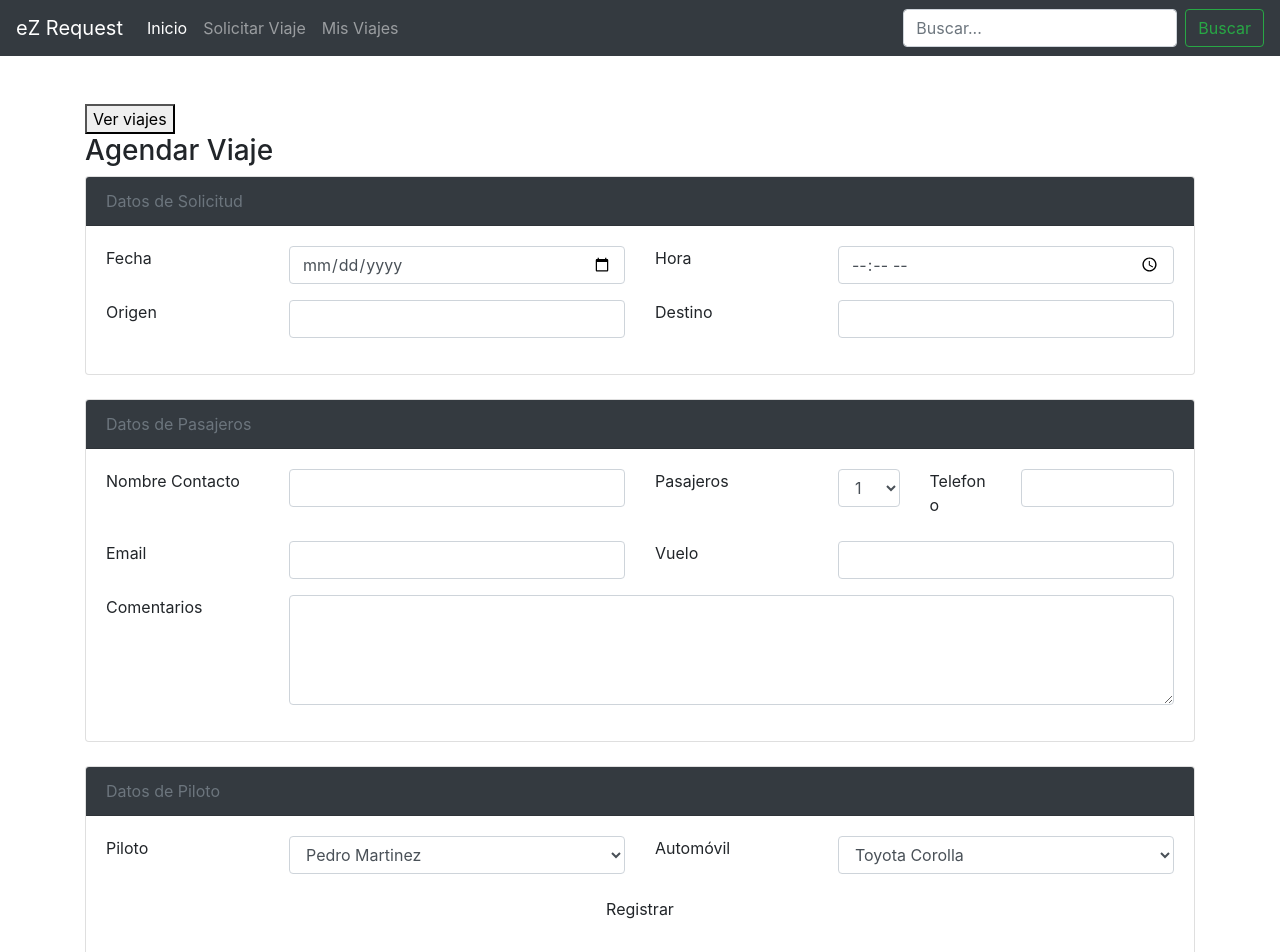
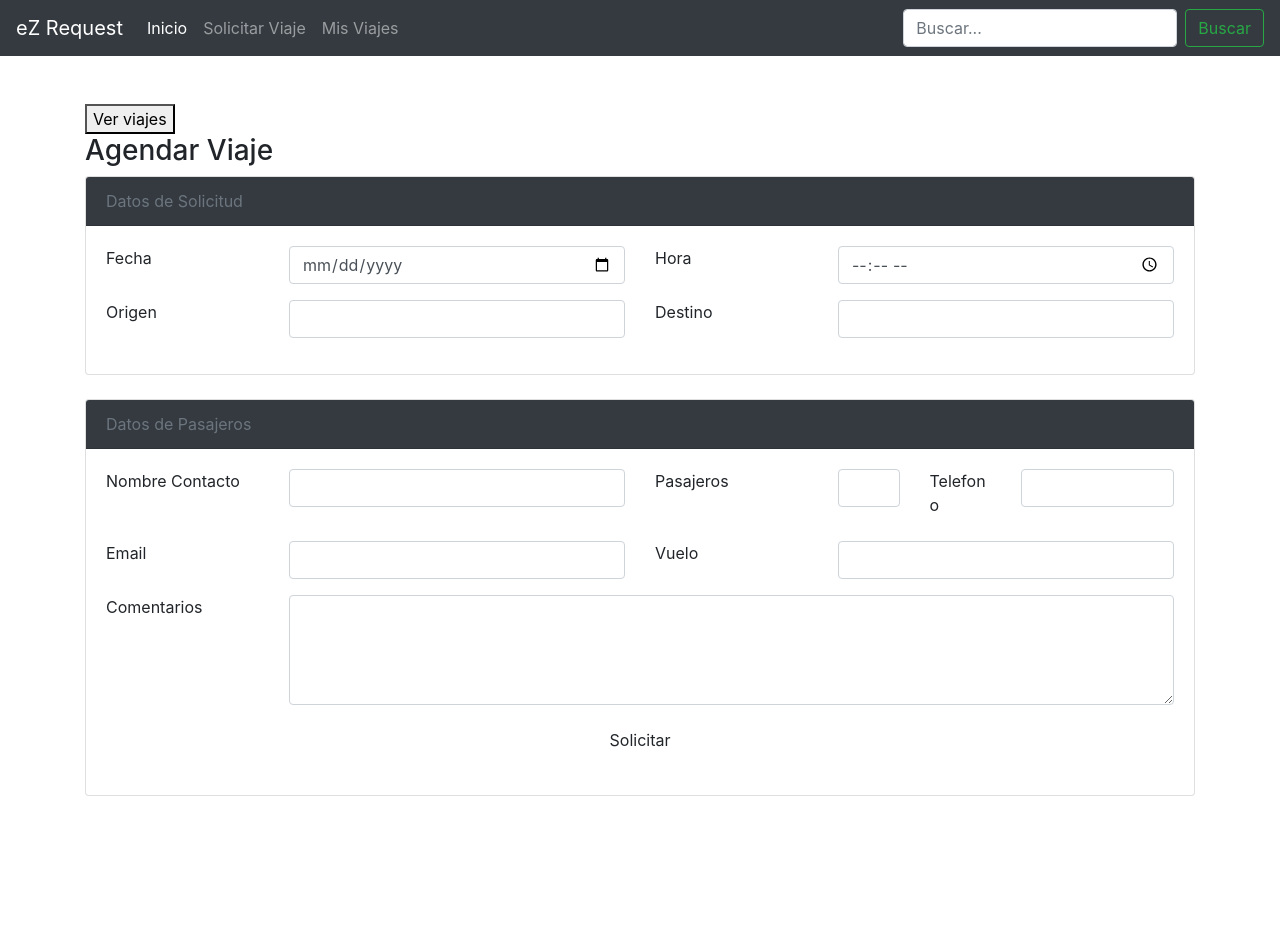
Before and after one commit to hugoqui/ezRequest, an Angular app in the folder eZRequest-App/: page /triprequest in a window 1280 px wide. Shown: the top 952 px of the page. After the commit the page ends 920 px from the top, so only its background shows below. Built offline with nearby package versions, Linux system fonts and the light colour scheme.

Commit message:
observable - error

```diff
--- /dev/null
+++ b/eZRequest-App/src/app/data.service.ts
@@ -0,0 +1,43 @@
+import { Injectable } from '@angular/core';
+import { BehaviorSubject } from 'rxjs/BehaviorSubject';
+import { HttpClient } from '@angular/common/http';
+import { Router } from '@angular/router';
+import { FormsModule, ReactiveFormsModule } from '@angular/forms';
+
+@Injectable()
+
+export class DataService {
+
+  public userName: any;
+  data: any;
+  myvariable = 'hola';
+  constructor(private http: HttpClient, private router: Router) { }
+
+  userLogged(userName) {
+    this.userName = userName.Name;
+  }
+
+  getUserName() {
+    return this.userName;
+  }
+
+  CheckData(userName, password, errorMessage) {
+    this.data = userName + ',' + password;
+    this.http.get('http://localhost:51234/api/trips/clientLogin/' + this.data )
+    .subscribe(
+      response => {
+        if (response != null) {
+          this.userLogged(response);
+          this.router.navigate(['home']);
+        } else {
+          errorMessage = 'Error al acceder';
+        }
+      },
+      error => errorMessage = 'Error al acceder'
+    )
+    ;
+  }
+
+
+
+}
--- a/eZRequest-App/src/app/home/home.component.html
+++ b/eZRequest-App/src/app/home/home.component.html
@@ -1,6 +1,6 @@
 <main class="container">
     <h3 class="text-primary">
-        eZ Request
+        {{username}}
     </h3>
     <h5 class="text-secondary"> Agenda de Viajes </h5>
 
--- a/eZRequest-App/src/app/home/home.component.ts
+++ b/eZRequest-App/src/app/home/home.component.ts
@@ -1,4 +1,5 @@
 import { Component, OnInit } from '@angular/core';
+import { DataService } from '../data.service';
 
 @Component({
   selector: 'app-home',
@@ -6,10 +7,10 @@ import { Component, OnInit } from '@angular/core';
   styleUrls: ['./home.component.css']
 })
 export class HomeComponent implements OnInit {
-
-  constructor() { }
+  public username: any;
+  constructor(private _data: DataService) { }
 
   ngOnInit() {
+     this.username = this._data.userName;
   }
-
 }
--- a/eZRequest-App/src/app/login/login.component.html
+++ b/eZRequest-App/src/app/login/login.component.html
@@ -4,10 +4,11 @@
     <div class="row">
         <form class="form-signin offset-md-4 col-md-4">
             <h2 class="form-signin-heading text-center text-secondary">Acceso para Usuarios</h2>
+            <h3 class="text-danger text-center">{{errorMessage}}</h3>
             <input [(ngModel)]="userName" type="text" id="userName" name="userName" class="form-control" placeholder="Usuario" required="" autofocus="" />
             <input [(ngModel)]="password" type="password" id="password" name="password" class="form-control" placeholder="Contraseña" required="">
             <br>
-            <button class="btn btn-lg btn-outline-success btn-block" (click)="SendData()" type="submit">Acceder</button>
+            <button class="btn btn-lg btn-outline-success btn-block" (click)="sendData()" type="submit">Acceder</button>
         </form>
     </div>
 </div>
--- a/eZRequest-App/src/app/login/login.component.ts
+++ b/eZRequest-App/src/app/login/login.component.ts
@@ -2,6 +2,7 @@ import { Component, OnInit } from '@angular/core';
 import { HttpClient } from '@angular/common/http';
 import { FormsModule, ReactiveFormsModule } from '@angular/forms';
 import { Router } from '@angular/router';
+import { DataService } from '../data.service';
 
 @Component({
   selector: 'app-login',
@@ -12,25 +13,14 @@ export class LoginComponent implements OnInit {
   data: string;
   userName = '';
   password = '';
-
-  user: any;
-  constructor(private http: HttpClient, private router: Router) { }
+  errorMessage = '';
+  constructor(private http: HttpClient, private router: Router, private _data: DataService) { }
 
   ngOnInit() {
   }
 
-  SendData() {
-    this.data = this.userName + ',' + this.password;
-    this.http.get('http://localhost:51234/api/trips/clientLogin/' + this.data )
-    .subscribe(
-      response => {
-        this.user = response;
-        this.GiveAccess();
-      }
-    );
+  sendData() {
+    this._data.CheckData(this.userName, this.password, this.errorMessage);
   }
 
-  GiveAccess() {
-    this.router.navigate(['home']);
-  }
 }
--- a/eZRequest-App/src/app/trip-request/trip-request.component.html
+++ b/eZRequest-App/src/app/trip-request/trip-request.component.html
@@ -2,10 +2,10 @@
     <button (click)="getTrips()"> Ver viajes </button>
     <div class="row">
         <div class="col-lg-12">
-            <h3> Agendar Viaje</h3>
+            <h3> Agendar Viaje <small>{{username}}</small> </h3>
         </div>
     </div>
-    <form action="/Events/Create" method="post">
+    <form>
         <div class="row">
             <div class="col-lg-12">
                 <section class="card">
@@ -49,9 +49,7 @@
                             </div>
                             <label class="col-sm-2 control-label  ">Pasajeros</label>
                             <div class="col-sm-1">
-                                <select id="PaxNumber" name="PaxNumber" class="form-control round-input">
-                                              <option value="1">1</option>
-                                  </select>
+                                <input id="PaxNumber" name="PaxNumber" type="number" class="form-control round-input">
                             </div>
                             <label class="col-sm-1 control-label  ">Telefono</label>
                             <div class="col-sm-2">
@@ -76,39 +74,15 @@
                                 <textarea id="Comments" name="Comments" rows="4" class="form-control"></textarea>
                             </div>
                         </div>
-                    </div>
-                </section>
-                <br>
-                <section class="card">
-                    <header class="card-header bg-dark text-secondary">
-                        Datos de Piloto
-                    </header>
-                    <div class="card-body">
-                        <div class="form-group row">
-                            <label class="col-sm-2 control-label">Piloto</label>
-                            <div class="col-sm-4">
-                                <select id="DriverId" name="DriverId" class="form-control">
-                                          <option value="11">Pedro Martinez</option>
-                                          <option value="12">Julio Zamora</option>
-                                          <option value="13">Pedro Gómez</option>
-                                          <option value="14">Hugo Quiñónez</option>
-                                          <option value="15">Gerson Geronimo</option>
-                                  </select>
-                            </div>
-                            <label class="col-sm-2 control-label">Automóvil</label>
-                            <div class="col-sm-4">
-                                <select id="CarPlate" name="CarPlate" class="form-control">
-                                          <option value="P0364MB   ">Toyota Corolla</option>
-                                  </select>
-                            </div>
-                        </div>
+
                         <div class="row form-group text-center">
                             <div class="col-md-12">
-                                <input type="submit" class="btn btn-default" value="Registrar" onclick="SendEmail()">
+                                <input type="submit" class="btn btn-default" value="Solicitar" onclick="SendEmail()">
                             </div>
                         </div>
                     </div>
                 </section>
+                <br>
             </div>
         </div>
     </form>
@@ -118,11 +92,11 @@
 <script>
     function SendEmail() {
         var toEmail = "";
-        var driverId = $("#DriverId").val();
+
         $.get("/api/trips/getDriverEmail/" + driverId, function(data) {
-            toEmail = data;
+            toEmail = "hugo_2555@hotmail.com";
 
-            var subject = $("#Title").val() + " a => " + $("#Destination").val();
+            var subject = "Solicitud Viaje eZTrip";
 
             var message = "Fecha: <strong>" + $("#PickupDate").val() + "</strong> <br />";
             message = message + "Hora: <strong>" + $("#PickupTime").val() + "</strong> <br />";
@@ -135,7 +109,7 @@
             message = message + "Email: <strong>" + $("#MainPaxEmail").val() + "</strong> <br />";
             message = message + "Telefono: <strong>" + $("#MainPaxPhone").val() + "</strong> <br />";
             message = message + "Pasajeros: <strong>" + $("#PaxNumber").val() + "</strong> <br />";
-            message = message + "Piloto: <h3>" + $("#DriverId option:selected").text() + "</h3>";
+
 
             Email.send("hugo2555@gmail.com",
                 toEmail,
--- a/eZRequest-App/src/app/trip-request/trip-request.component.ts
+++ b/eZRequest-App/src/app/trip-request/trip-request.component.ts
@@ -1,5 +1,7 @@
 import { Component, OnInit } from '@angular/core';
 import { HttpClient } from '@angular/common/http';
+import { DataService } from '../data.service';
+
 @Component({
   selector: 'app-trip-request',
   templateUrl: './trip-request.component.html',
@@ -8,10 +10,11 @@ import { HttpClient } from '@angular/common/http';
 
 export class TripRequestComponent implements OnInit {
   tripTitle: string;
-
-  constructor(private http: HttpClient) { }
+  public username: any;
+  constructor(private http: HttpClient, private _data: DataService) { }
 
   ngOnInit() {
+        this.username = this._data.getUserName();
   }
 
   getTrips() {
```
Also changed, not shown: eZRequest-App/src/app/app.module.ts (+7 -9 lines), 1 other file (tests, documents, lock files or other folders).
